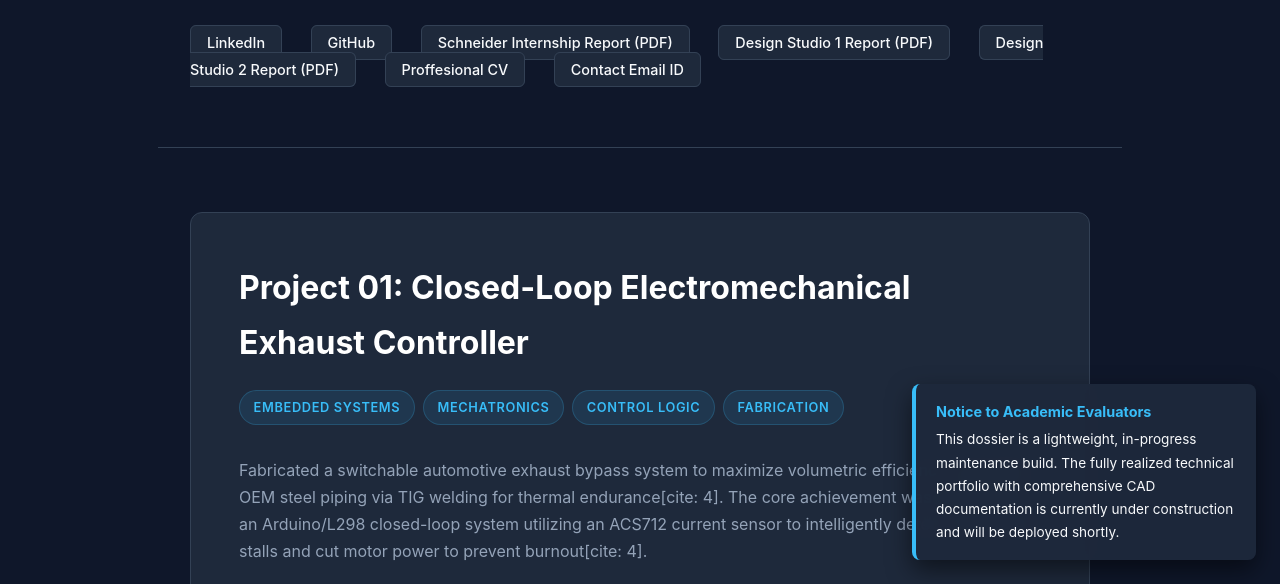
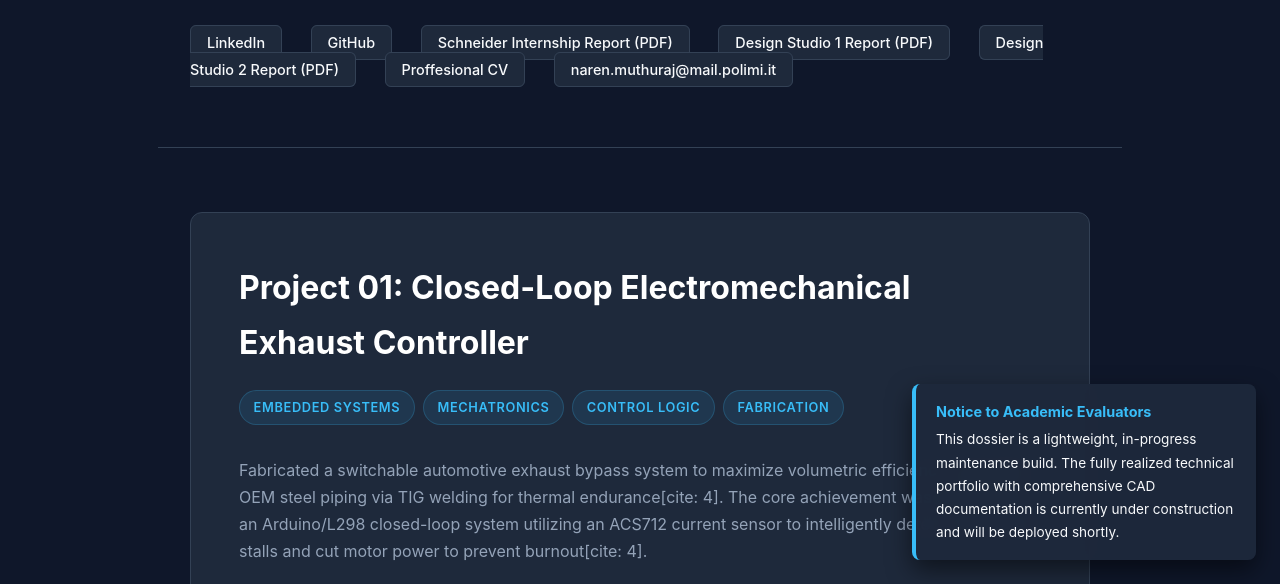
Before and after one commit to narenmuthuraj16/narennmuthuraj16.github.io, a plain HTML site: page index.html in a window 1280 px wide. Shown: the part 216-800 px from the top of the page. Drawn offline with Linux system fonts and the light colour scheme.

Commit message:
Update index.html

```diff
--- a/index.html
+++ b/index.html
@@ -240,7 +240,7 @@
             <a href="studio 2.pdf" target="_blank">Design Studio 2 Report (PDF)</a>
             <a href="Naren_CV_Twente.pdf" target="_blank">Proffesional CV</a>
             <!-- Email Link -->
-            <a href="mailto:naren.muthuraj@mail.polimi.it">Contact Email ID</a>
+            <a href="mailto:naren.muthuraj@mail.polimi.it">naren.muthuraj@mail.polimi.it</a>
         </div>
     </header>
 
```
